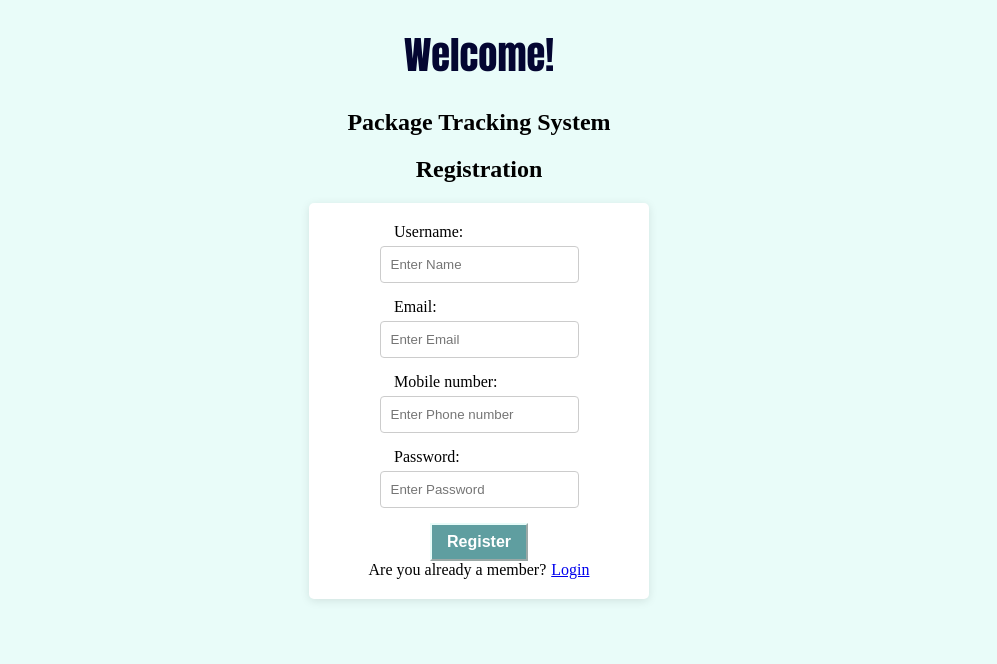
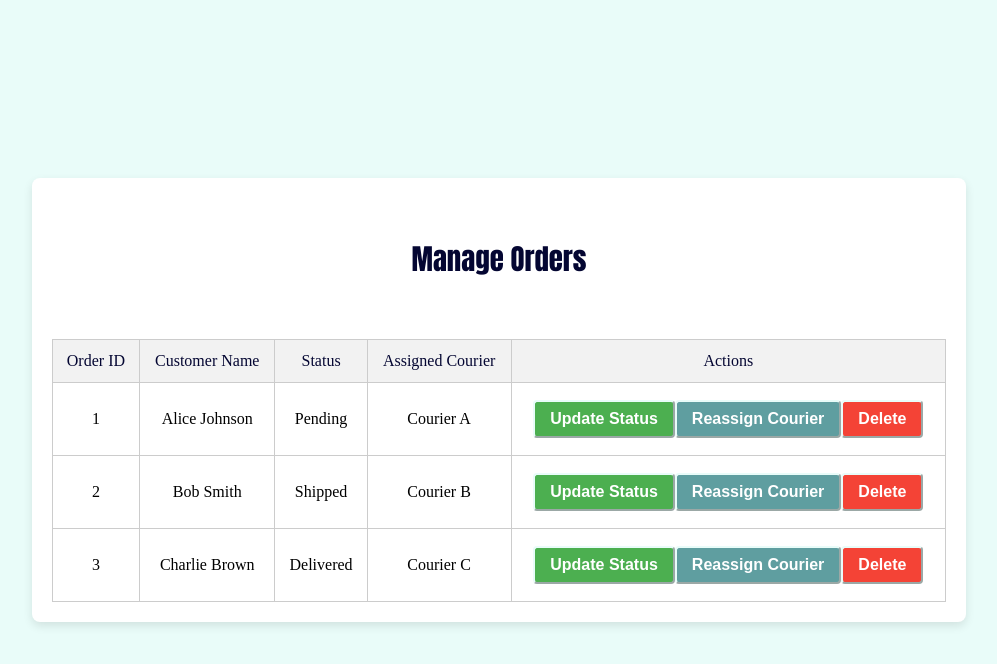
Before and after one commit to rawanntarek/package-tracking-system, a React (Create React App) app: page / in a window 1280 px wide. Shown: the top 664 px of the page, without its empty margins (161-1158 px from the left). Built offline with nearby package versions, Linux system fonts and the light colour scheme.

Commit message:
frontend manage orders

```diff
--- a/src/App.js
+++ b/src/App.js
@@ -1,15 +1,12 @@
 import React from 'react';
 import { BrowserRouter as Router, Route, Routes } from 'react-router-dom';
-import Login from './components/Login';
-import Registration from './components/Registration';
+import ManageOrders from './components/ManageOrders';
 
 function App() {
   return (
     <Router>
       <Routes>
-        <Route path="/login" element={<Login />} />
-
-        <Route path="/" element={<Registration />} />
+        <Route path="/" element={<ManageOrders />} />
       </Routes>
     </Router>
   );
--- /dev/null
+++ b/src/components/ManageOrders.css
@@ -0,0 +1,84 @@
+body {
+  font-family: initial;
+  background-color: #e9fcf9;
+  margin: 0;
+  padding: 0;
+  display: flex;
+  justify-content: center;
+  align-items: center;
+  height: 100vh; /* Centers content vertically */
+}
+
+h1 {
+  color: rgb(4, 6, 50);
+  font-size: 1.8rem; /* Adjusted for better size */
+  font-weight: lighter;
+  font-family: Impact, Haettenschweiler, 'Arial Narrow Bold', sans-serif;
+  padding: 20px 0;
+  text-align: center; /* Centers the header */
+}
+
+.orders-container {
+  display: flex;
+  flex-direction: column;
+  align-items: center;
+  width: 100%;
+  padding: 20px;
+  background-color: white;
+  border-radius: 8px;
+  box-shadow: 0 4px 10px rgba(0, 0, 0, 0.1);
+}
+
+table {
+  width: 100%;
+  border-collapse: collapse;
+  margin-top: 20px;
+}
+
+th, td {
+  padding: 12px;
+  border: 1px solid #ccc;
+  text-align: center;
+}
+
+th {
+  background-color: #f2f2f2;
+  color: rgb(4, 6, 50);
+  font-weight: normal;
+}
+
+td {
+  background-color: #fff;
+}
+
+button {
+  color: white;
+  background-color: cadetblue;
+  font-size: 16px;
+  padding: 8px 15px;
+  font-weight: 600;
+  border-color: #e9fcf9;
+  margin: 5px 0;
+  border-radius: 4px;
+  cursor: pointer;
+}
+
+button:hover {
+  background-color: #007b7f; /* Slightly darker on hover */
+}
+
+.update-btn {
+  background-color: #4CAF50;
+}
+
+.update-btn:hover {
+  background-color: #45a049;
+}
+
+.delete-btn {
+  background-color: #f44336;
+}
+
+.delete-btn:hover {
+  background-color: #e53935;
+}
--- /dev/null
+++ b/src/components/ManageOrders.js
@@ -0,0 +1,62 @@
+import React, { useState } from 'react';
+import './ManageOrders.css';
+
+function ManageOrders() {
+  const [orders, setOrders] = useState([
+    { id: 1, customerName: "Alice Johnson", status: "Pending", courier: "Courier A" },
+    { id: 2, customerName: "Bob Smith", status: "Shipped", courier: "Courier B" },
+    { id: 3, customerName: "Charlie Brown", status: "Delivered", courier: "Courier C" },
+  ]);
+
+  const updateOrderStatus = (orderId) => {
+    const newStatus = prompt("Enter new status:");
+    setOrders(orders.map(order =>
+      order.id === orderId ? { ...order, status: newStatus || order.status } : order
+    ));
+  };
+
+  const deleteOrder = (orderId) => {
+    setOrders(orders.filter(order => order.id !== orderId));
+  };
+
+  const reassignCourier = (orderId) => {
+    const newCourier = prompt("Enter new courier name:");
+    setOrders(orders.map(order =>
+      order.id === orderId ? { ...order, courier: newCourier || order.courier } : order
+    ));
+  };
+
+  return (
+    <div className="orders-container">
+      <h1>Manage Orders</h1>
+      <table>
+        <thead>
+          <tr>
+            <th>Order ID</th>
+            <th>Customer Name</th>
+            <th>Status</th>
+            <th>Assigned Courier</th>
+            <th>Actions</th>
+          </tr>
+        </thead>
+        <tbody>
+          {orders.map(order => (
+            <tr key={order.id}>
+              <td>{order.id}</td>
+              <td>{order.customerName}</td>
+              <td>{order.status}</td>
+              <td>{order.courier}</td>
+              <td>
+                <button className="update-btn" onClick={() => updateOrderStatus(order.id)}>Update Status</button>
+                <button className="reassign-btn" onClick={() => reassignCourier(order.id)}>Reassign Courier</button>
+                <button className="delete-btn" onClick={() => deleteOrder(order.id)}>Delete</button>
+              </td>
+            </tr>
+          ))}
+        </tbody>
+      </table>
+    </div>
+  );
+}
+
+export default ManageOrders;
--- a/src/components/Registration.css
+++ b/src/components/Registration.css
@@ -1,53 +1,92 @@
-body{
+body {
     font-family: initial;
-    background-color: #e9fcf9 ;
-}
-header {
+    background-color: #e9fcf9;
+    margin: 0;
+    padding: 0;
+    display: flex;
+    justify-content: center;
+    align-items: center;
+    height: 100vh; /* Centers content vertically */
+  }
+
+  h1 {
     color: rgb(4, 6, 50);
-    font-size: larger;
-    font-weight:lighter;
+    font-size: 1.8rem; /* Adjusted for better size */
+    font-weight: lighter;
     font-family: Impact, Haettenschweiler, 'Arial Narrow Bold', sans-serif;
-    padding: 0px 0;
-}
+    padding: 20px 0;
+    text-align: center; /* Centers the header */
+  }
 
-form {
+  .orders-container {
     display: flex;
+    flex-direction: column;
+    align-items: center;
+    width: 100%;
+    padding: 20px;
     background-color: white;
-    padding: 20px;
-    border-radius: 5px;
-    box-shadow: 0 2px 10px rgba(0, 0, 0, 0.1);
-    width: 300px;
-}
+    border-radius: 8px;
+    box-shadow: 0 4px 10px rgba(0, 0, 0, 0.1);
+  }
 
-input[type="text"],
-input[type="tel"],
-input[type="password"],
-input[type="email"] {
+  table {
+    width: 100%;
+    border-collapse: collapse;
+    margin-top: 20px;
+  }
 
-    padding: 10px;
-    margin: 5px 0 15px;
+  th, td {
+    padding: 12px;
     border: 1px solid #ccc;
-    border-radius: 4px;
-    box-sizing: border-box;
-}
-label{
-    text-align: left;  /* Align text to the left */
-    margin-right: 20px; /* Add space between label and input */
-    width: 150px;      /* Set a fixed width (optional) */
-    display: inline-block; /* Allows the width to take effect */
-}
-.inline-label,
-.inline-link {
-  display: inline;
-  margin-top: 20px;
-  margin-right: 5px; /* Adjust spacing as needed */
-}
-button{
+    text-align: center;
+  }
+
+  th {
+    background-color: #f2f2f2;
+    color: rgb(4, 6, 50);
+    font-weight: normal;
+  }
+
+  td {
+    background-color: #fff;
+  }
+
+  button {
     color: white;
     background-color: cadetblue;
     font-size: 16px;
     padding: 8px 15px;
     font-weight: 600;
     border-color: #e9fcf9;
+    margin: 5px 0;
+    border-radius: 4px;
+    cursor: pointer;
+  }
 
-}
+  button:hover {
+    background-color: #007b7f; /* Slightly darker on hover */
+  }
+
+  .update-btn {
+    background-color: #4CAF50;
+  }
+
+  .update-btn:hover {
+    background-color: #45a049;
+  }
+
+  .reassign-btn {
+    background-color: #2196F3; /* Blue color for reassign button */
+  }
+
+  .reassign-btn:hover {
+    background-color: #1976D2; /* Darker blue on hover */
+  }
+
+  .delete-btn {
+    background-color: #f44336;
+  }
+
+  .delete-btn:hover {
+    background-color: #e53935;
+  }
```
